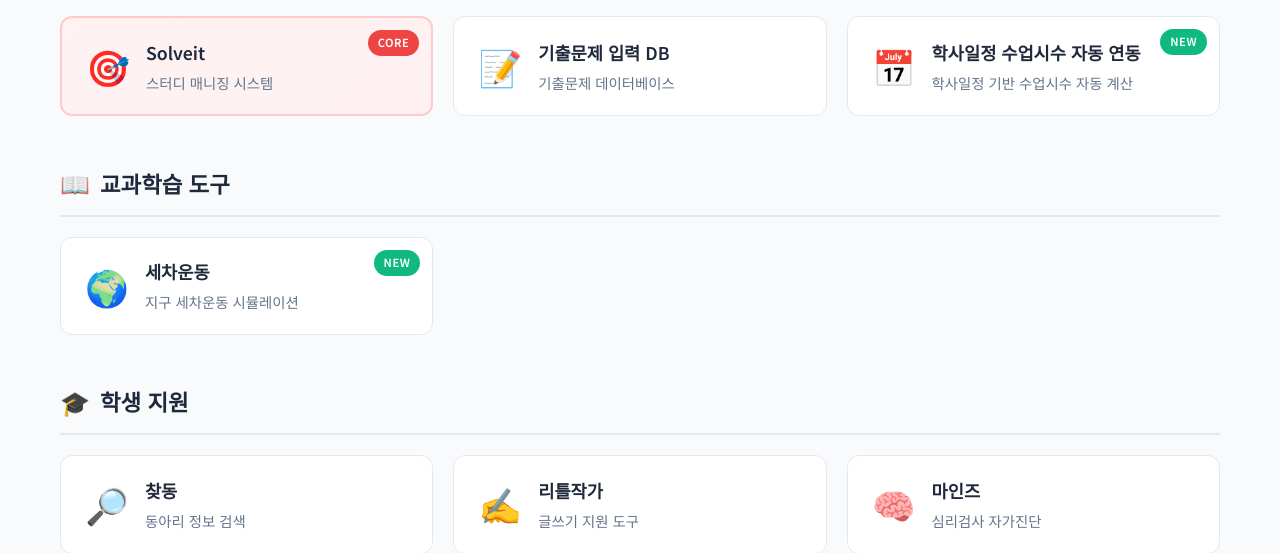
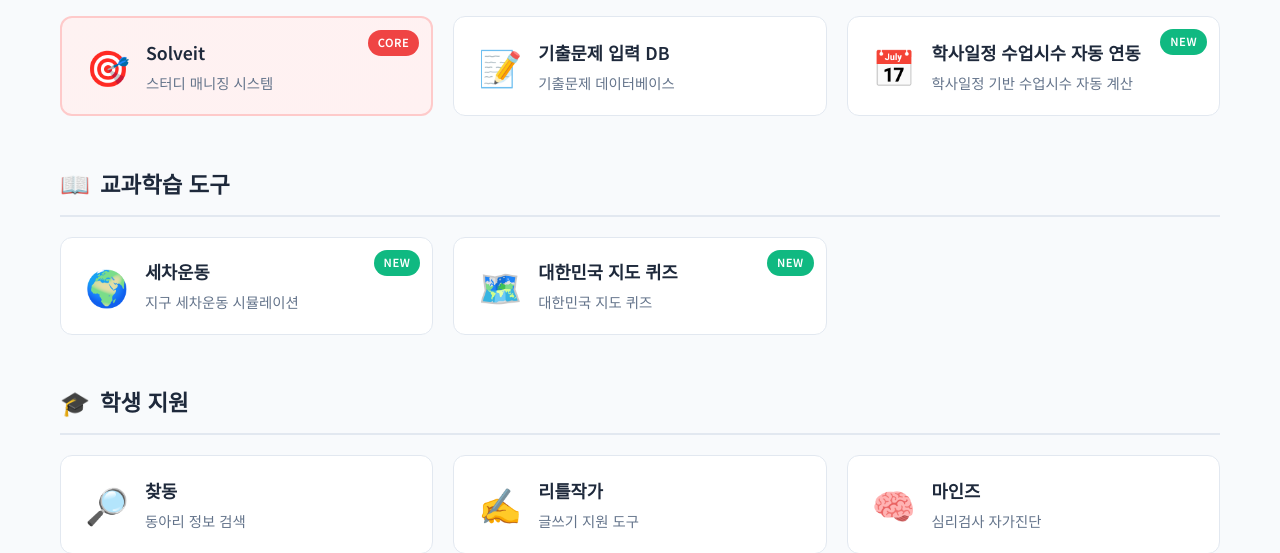
Before and after one commit to CHOISEONGYEOL/Teacher-support, a Python web app: template templates/index.html in a window 1280 px wide. Shown: the part 734-1287 px from the top of the page. Run offline with Jinja, Linux system fonts and the light colour scheme; the template is opened without the code that fills it, so the values that code supplies are empty.

Commit message:
Update index.html

```diff
--- a/templates/index.html
+++ b/templates/index.html
@@ -130,6 +130,18 @@
                         </div>
                         <div class="card-badge">NEW</div>
                     </a>
+
+
+<a href="https://port-0-korea-map-quiz-mjfg3o9ec1e04ea8.sel3.cloudtype.app/"
+   target="_blank" class="card card-external">
+  <div class="card-icon">🗺️</div>
+  <div class="card-content">
+    <h3>대한민국 지도 퀴즈</h3>
+    <p>대한민국 지도 퀴즈</p>
+  </div>
+  <div class="card-badge">NEW</div>
+</a>
+
                 </div>
             </section>
 
```
